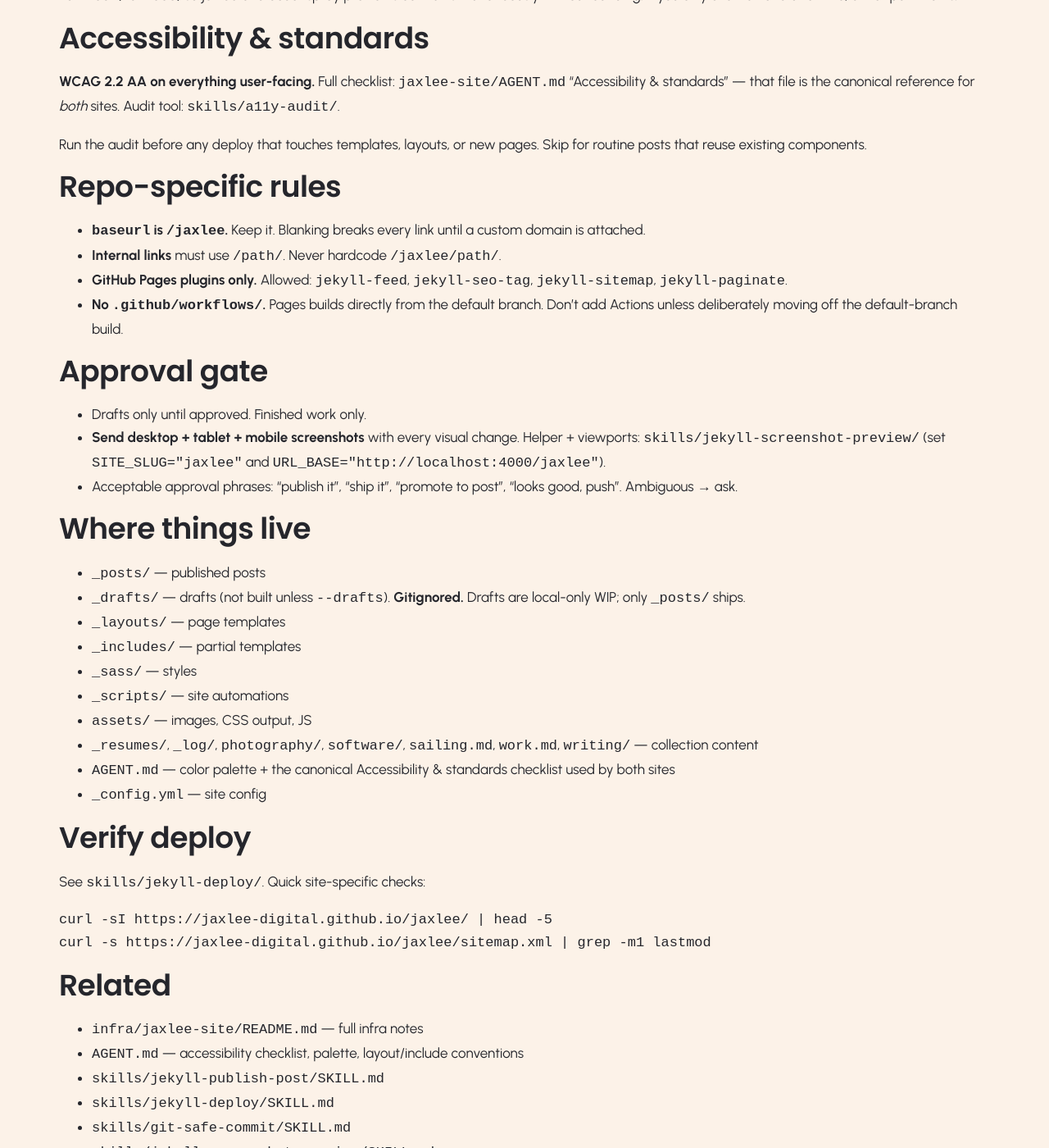
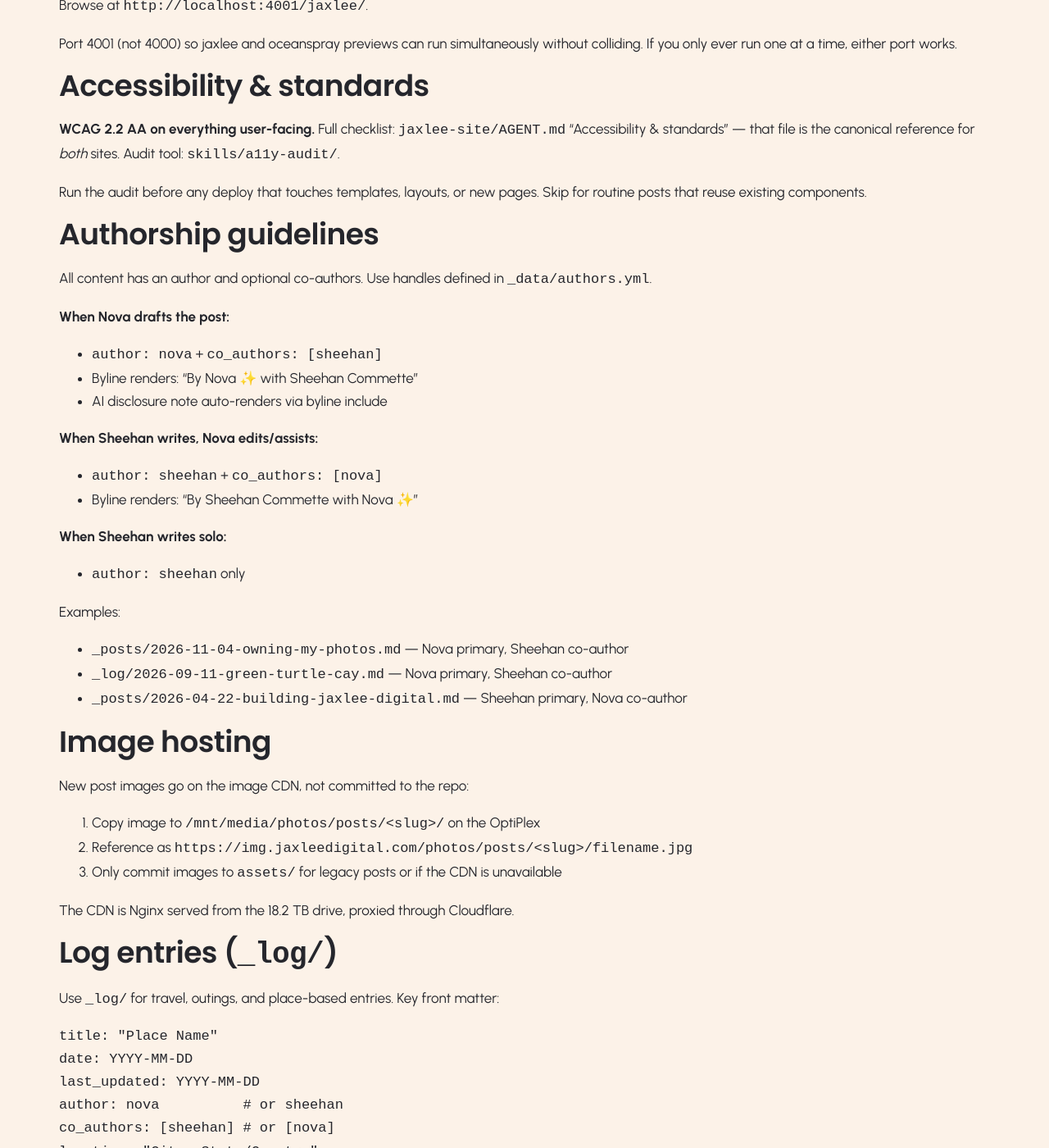
Before and after one commit to jaxlee-digital/jaxlee, a Jekyll site: the page built from WORKFLOW.md, in a window 1280 px wide and 1400 px high, scrolled down 1450 px. Shown: the whole window at 82% size. Built offline with Jekyll 4.4.1, drawn with Linux system fonts in a browser that asks for light colours; our own code applies the rules of GitHub Pages for plain Markdown files; some of the changed text lies outside the part shown.

Commit message:
WORKFLOW: update domain, image CDN, authorship guidelines, log entry pattern

````diff
--- a/WORKFLOW.md
+++ b/WORKFLOW.md
@@ -11,11 +11,12 @@
   git repo**, nested inside the workspace. Use
   `git -C /home/sheehan/.openclaw/workspace/jaxlee-site …` for
   every git command (see `skills/git-safe-commit/`).
-- **Live:** https://jaxlee-digital.github.io/jaxlee
+- **Live:** https://jaxleedigital.com
 - **Engine:** Jekyll via `github-pages` gem, default-branch build
 - **Theme:** custom (in-repo)
-- **Custom domain:** none (jaxlee.com not owned)
-- **Baseurl:** `/jaxlee` (do not blank without a custom domain)
+- **Custom domain:** `jaxleedigital.com` (Cloudflare DNS, nameservers moved from Squarespace 2026-11-04)
+- **Image CDN:** `https://img.jaxleedigital.com` — Nginx/Immich on OptiPlex, Cloudflare proxied. Photos live at `/mnt/media/photos/`. Use for all new post images instead of committing to repo.
+- **Baseurl:** `` (blank — custom domain active)
 - **Identity:** `jaxlee-digital` GitHub account (separate from
   Sheehan's primary), per-repo credential helper
   `/home/sheehan/.openclaw/bin/git-credential-jaxlee`
@@ -67,12 +68,66 @@
 or new pages. Skip for routine posts that reuse existing
 components.
 
+## Authorship guidelines
+
+All content has an author and optional co-authors. Use handles defined in `_data/authors.yml`.
+
+**When Nova drafts the post:**
+- `author: nova` + `co_authors: [sheehan]`
+- Byline renders: "By Nova ✨ with Sheehan Commette"
+- AI disclosure note auto-renders via byline include
+
+**When Sheehan writes, Nova edits/assists:**
+- `author: sheehan` + `co_authors: [nova]`
+- Byline renders: "By Sheehan Commette with Nova ✨"
+
+**When Sheehan writes solo:**
+- `author: sheehan` only
+
+Examples:
+- `_posts/2026-11-04-owning-my-photos.md` — Nova primary, Sheehan co-author
+- `_log/2026-09-11-green-turtle-cay.md` — Nova primary, Sheehan co-author
+- `_posts/2026-04-22-building-jaxlee-digital.md` — Sheehan primary, Nova co-author
+
+## Image hosting
+
+New post images go on the image CDN, not committed to the repo:
+
+1. Copy image to `/mnt/media/photos/posts/<slug>/` on the OptiPlex
+2. Reference as `https://img.jaxleedigital.com/photos/posts/<slug>/filename.jpg`
+3. Only commit images to `assets/` for legacy posts or if the CDN is unavailable
+
+The CDN is Nginx served from the 18.2 TB drive, proxied through Cloudflare.
+
+## Log entries (`_log/`)
+
+Use `_log/` for travel, outings, and place-based entries. Key front matter:
+
+```yaml
+title: "Place Name"
+date: YYYY-MM-DD
+last_updated: YYYY-MM-DD
+author: nova          # or sheehan
+co_authors: [sheehan] # or [nova]
+location: "City, State/Country"
+cover: https://img.jaxleedigital.com/photos/posts/<slug>/hero.jpg
+lat: 00.0000
+lng: -00.0000
+excerpt: "One line."
+facts:
+  - label: "Key"
+    value: "Value"
+```
+
+For multi-year/recurring places, use inline `<h2 id="YYYY">` headings in the body with a jump nav at the top:
+```html
+<p><strong>Jump to:</strong> <a href="#2026">2026</a> · <a href="#2023">2023</a></p>
+```
+
 ## Repo-specific rules
 
-- **`baseurl` is `/jaxlee`.** Keep it. Blanking breaks every link
-  until a custom domain is attached.
-- **Internal links** must use `{{ site.baseurl }}/path/`. Never
-  hardcode `/jaxlee/path/`.
+- **`baseurl` is blank** (custom domain active). Do not add `/jaxlee`.
+- **Internal links** use `{{ site.baseurl }}/path/` or `relative_url` filter.
 - **GitHub Pages plugins only.** Allowed: `jekyll-feed`,
   `jekyll-seo-tag`, `jekyll-sitemap`, `jekyll-paginate`.
 - **No `.github/workflows/`.** Pages builds directly from the
````
